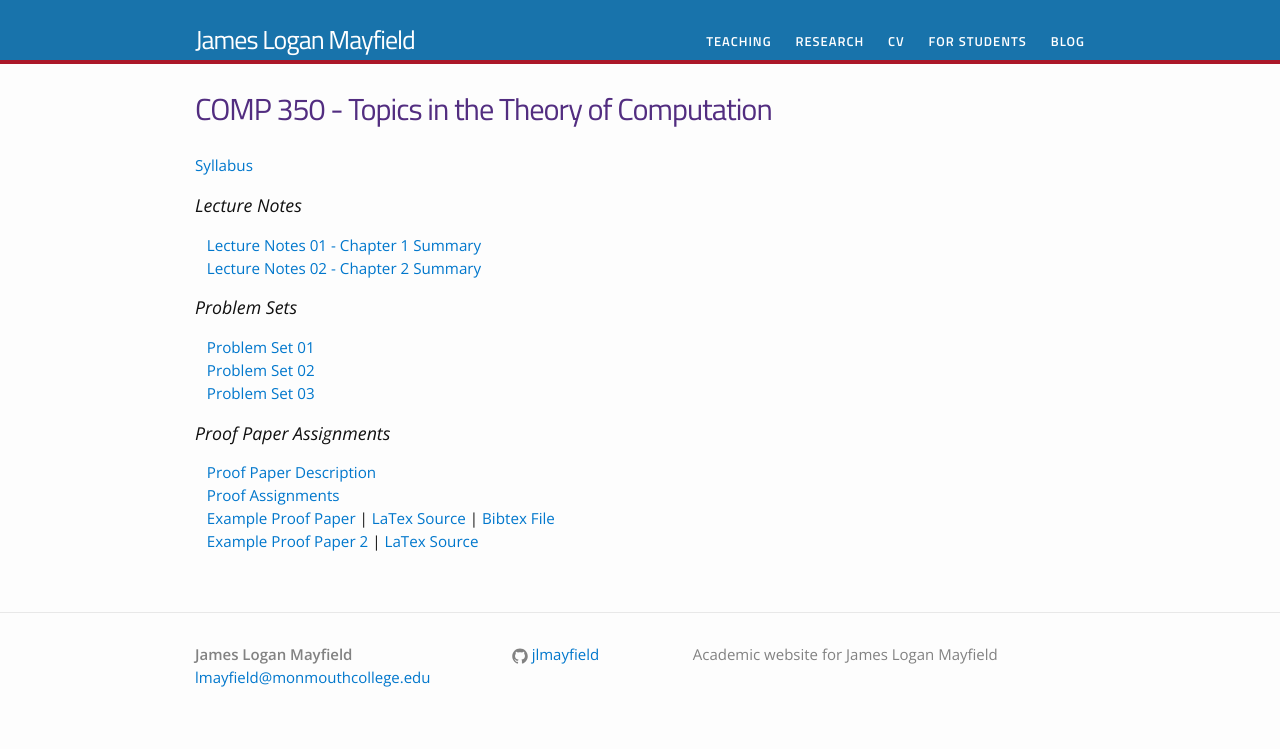
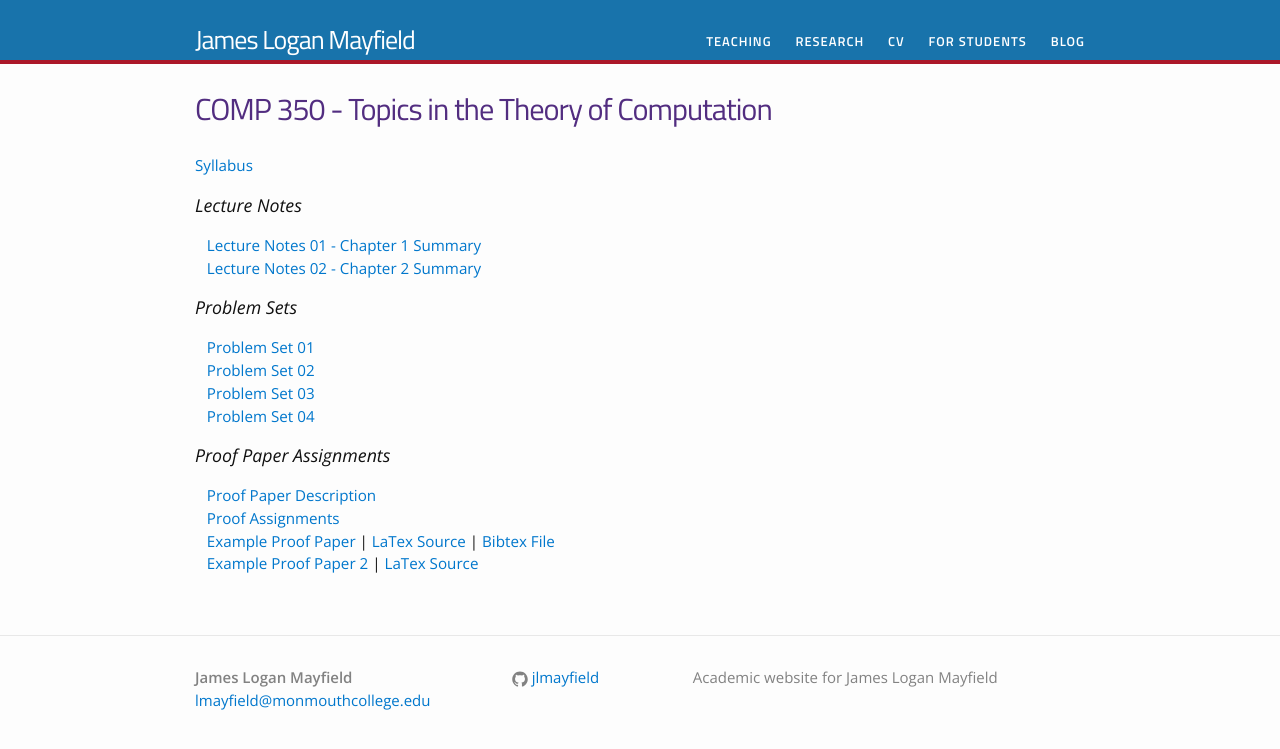
Before and after one commit to jlmayfield/jlmayfield.github.io, a Jekyll site: the page built from teaching/comp350-theory.md, in a window 1280 px wide. Shown: the top 749 px of the page. Built offline with Jekyll 4.4.1, drawn with Linux system fonts in a browser that asks for light colours.

Commit message:
c350 sp17 chap4 updates

```diff
--- a/teaching/comp350-theory.md
+++ b/teaching/comp350-theory.md
@@ -15,7 +15,7 @@ permalink: /teaching/COMP350-Theory/
 &nbsp;&nbsp;&nbsp;[Problem Set 01](/teaching/COMP350-Theory/psets/comp350-pset-01.pdf)
 &nbsp;&nbsp;&nbsp;[Problem Set 02](/teaching/COMP350-Theory/psets/comp350-pset-02.pdf)
 &nbsp;&nbsp;&nbsp;[Problem Set 03](/teaching/COMP350-Theory/psets/comp350-pset-03.pdf)
-
+&nbsp;&nbsp;&nbsp;[Problem Set 04](/teaching/COMP350-Theory/psets/comp350-pset-04.pdf)
 
 ### Proof Paper Assignments
 
```
Also changed, not shown: 2 other files.
